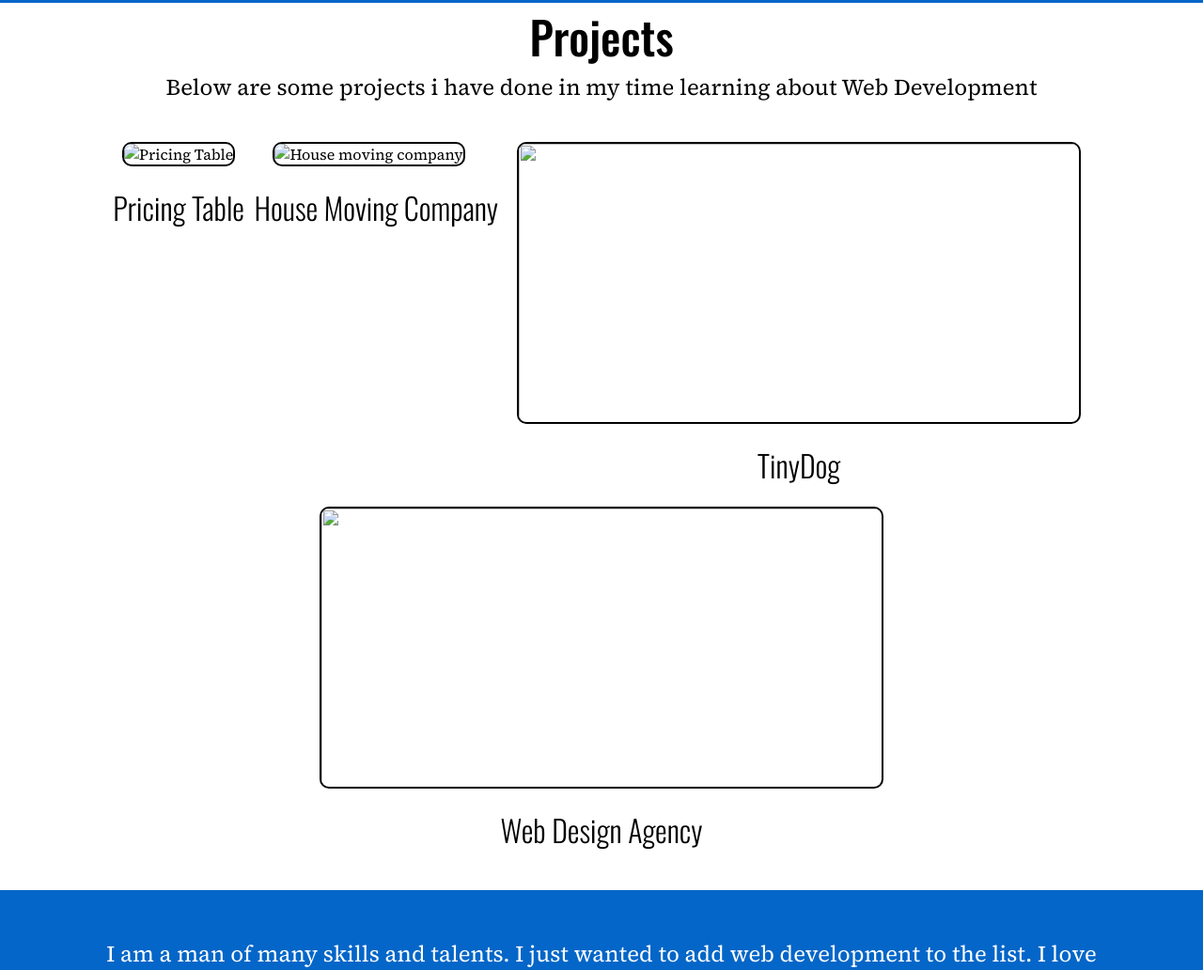
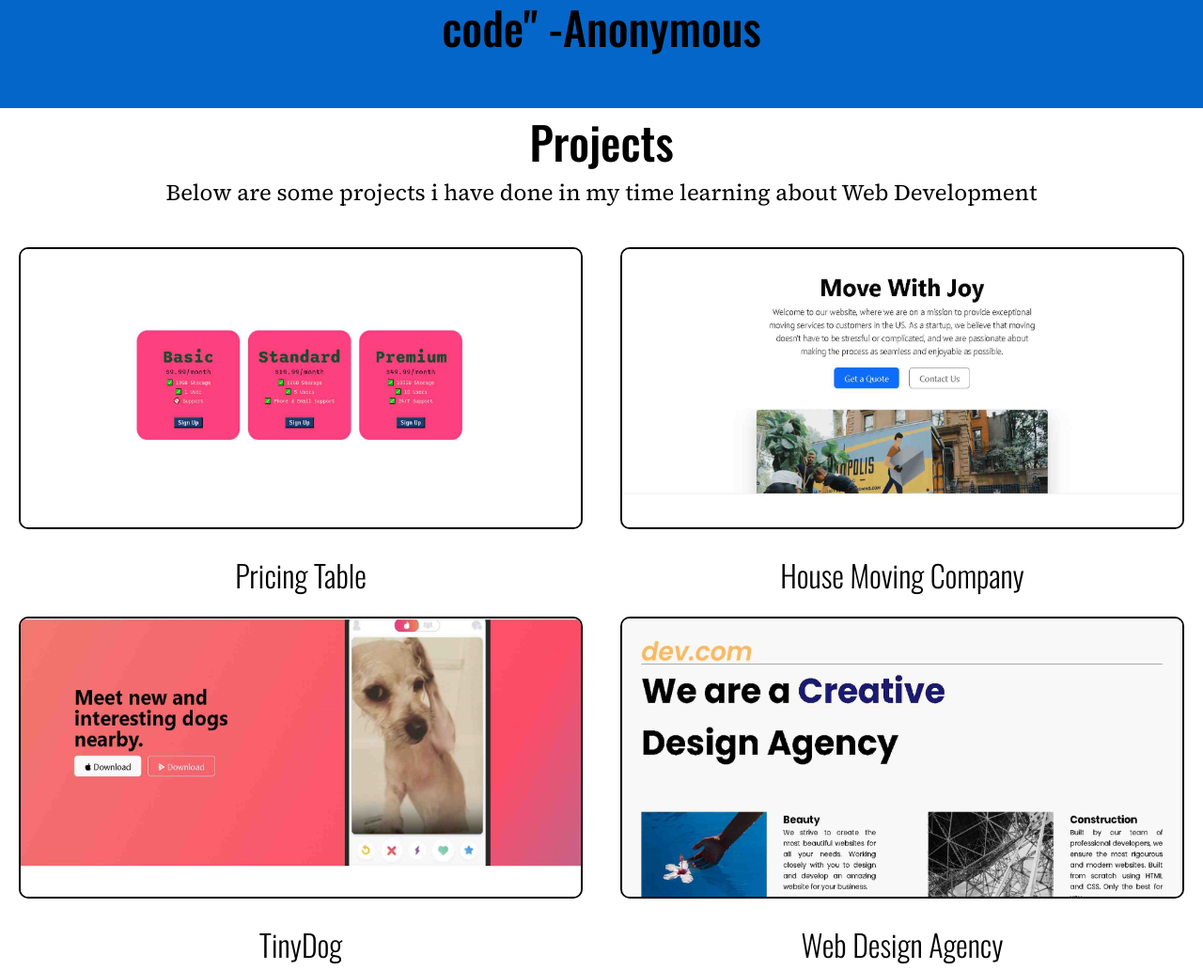
Before and after one commit to Ucheklinks/web_flex, a plain HTML site: page index.html in a window 1280 px wide. Shown: the part 1311-2343 px from the top of the page at 94% size. Drawn offline with nearby package versions, Linux system fonts and the light colour scheme.

Commit message:
Update index.html

```diff
--- a/index.html
+++ b/index.html
@@ -22,7 +22,7 @@
         <div class="menu-items child-width ">
 
             <div class="logo">
-                <img src="img/logo-white.png" class="first_image" alt="uche_logo">
+                <img src="./logo-white.png" class="first_image" alt="uche_logo">
 
             </div>
 
@@ -43,7 +43,7 @@
     <section id="hero" >
         <div class="hero-items child-width">
             <div class="img-holder">
-                <img src="img/me.jpg" class="selfie" alt="Uche Unachukwu Selfie Pic">
+                <img src="./me.jpg" class="selfie" alt="Uche Unachukwu Selfie Pic">
             </div>
             <div class="hero-text phone_text">
                 <h1>Hi, I am Uche, An Aspiring FullStack Developer</h1>
@@ -77,19 +77,19 @@
 
         <div class="project-collection child-width">
             <div class="project-item">
-                <img class="proj-img"  src="img/price.jpg" alt="Pricing Table" srcset="">
+                <img class="proj-img"  src="./price.jpg" alt="Pricing Table" srcset="">
                 <h3>Pricing Table</h3>
             </div>
             <div class="project-item">
-                <img class="proj-img"  src="img/move.jpg" alt="House moving company" srcset="">
+                <img class="proj-img"  src="./move.jpg" alt="House moving company" srcset="">
                 <h3>House Moving Company</h3>
             </div>
             <div class="project-item">
-                <img class="proj-img"   src="img/tindog.jpg" alt="" srcset="">
+                <img class="proj-img"   src="./tindog.jpg" alt="" srcset="">
                 <h3>TinyDog</h3>
             </div>
             <div class="project-item">
-                <img class="proj-img"  src="img/web.jpg" alt="" srcset="">
+                <img class="proj-img"  src="./web.jpg" alt="" srcset="">
                 <h3>Web Design Agency</h3>
             </div>
 
```
